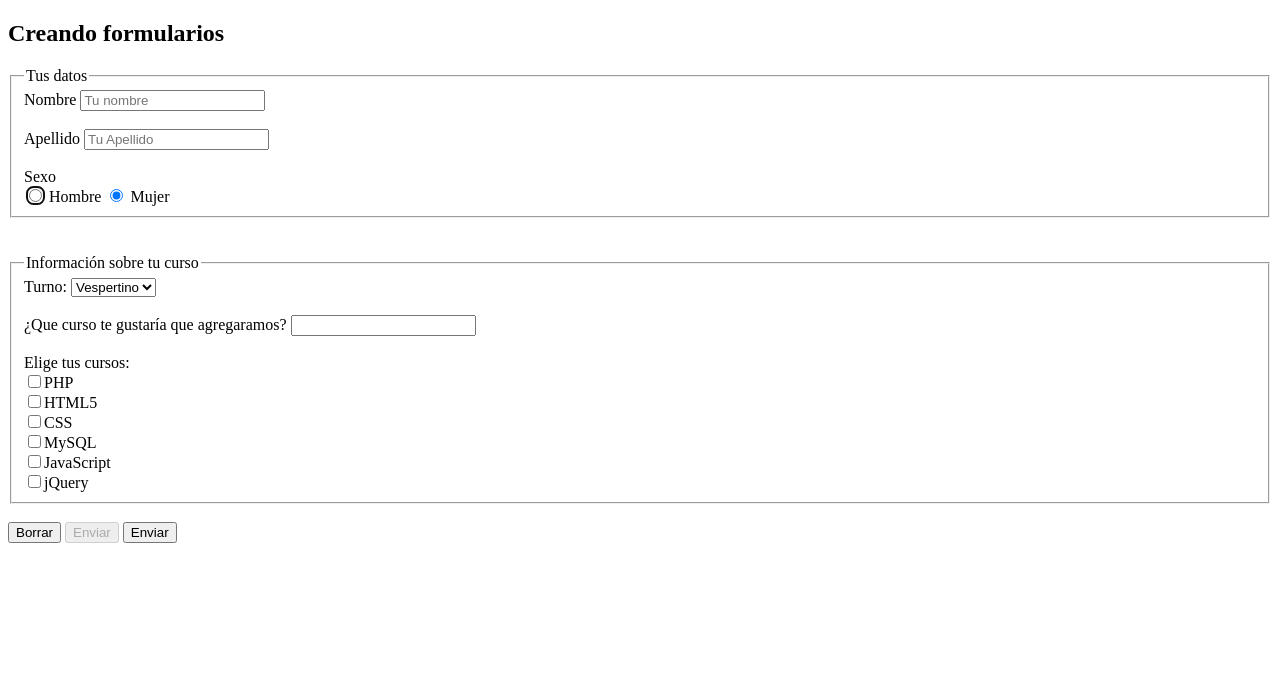
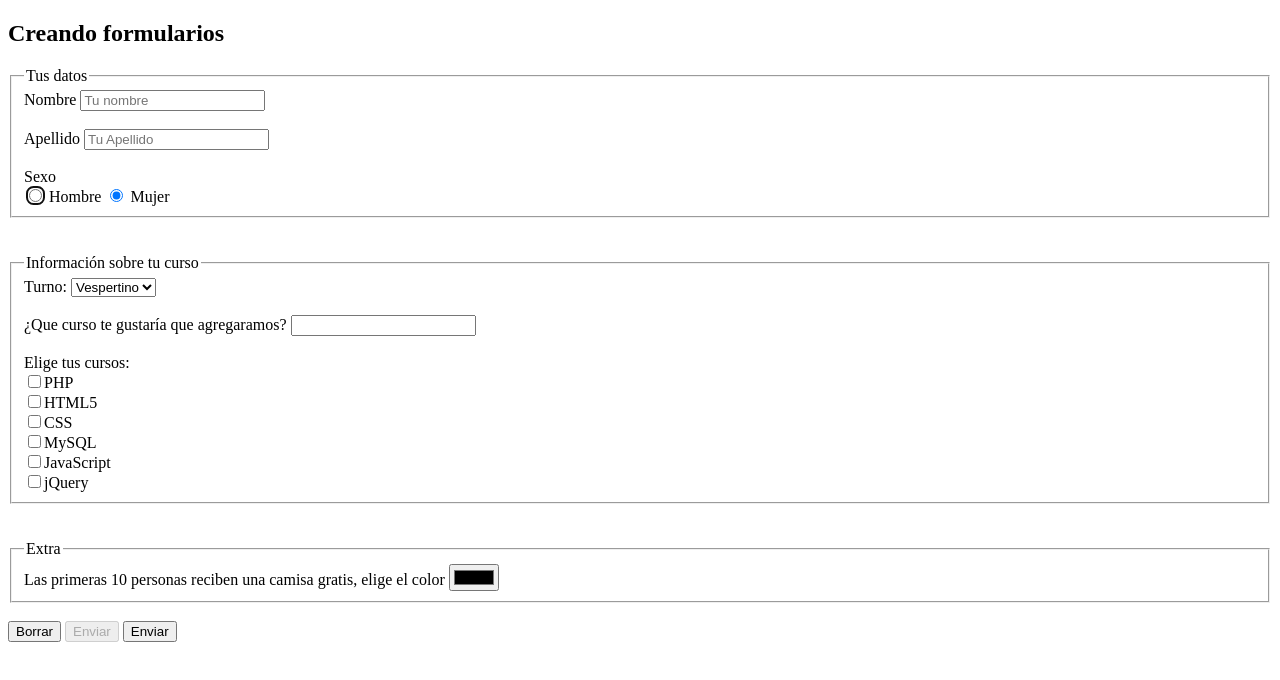
Before and after one commit to saulocervantes/DesarrolloWebCompletoconHTML5CSS3JSAJAXPHPyMySQL, a plain HTML site: page desarrolloweb/formularios.html in a window 1280 px wide. Drawn offline with Linux system fonts and the light colour scheme.

Commit message:
66 Input Color

```diff
--- a/desarrolloweb/formularios.html
+++ b/desarrolloweb/formularios.html
@@ -53,6 +53,13 @@
       <input type="checkbox" value="javascript">JavaScript<br>
       <input type="checkbox" value="jquery">jQuery<br>
     </fieldset>
+    <br><br>
+
+    <fieldset>
+      <legend>Extra</legend>
+      <label for="">Las primeras 10 personas reciben una camisa gratis, elige el color</label>
+      <input type="color" name="color" value="">
+    </fieldset>
     <br>
 
     <button type="reset">Borrar</button>
```
